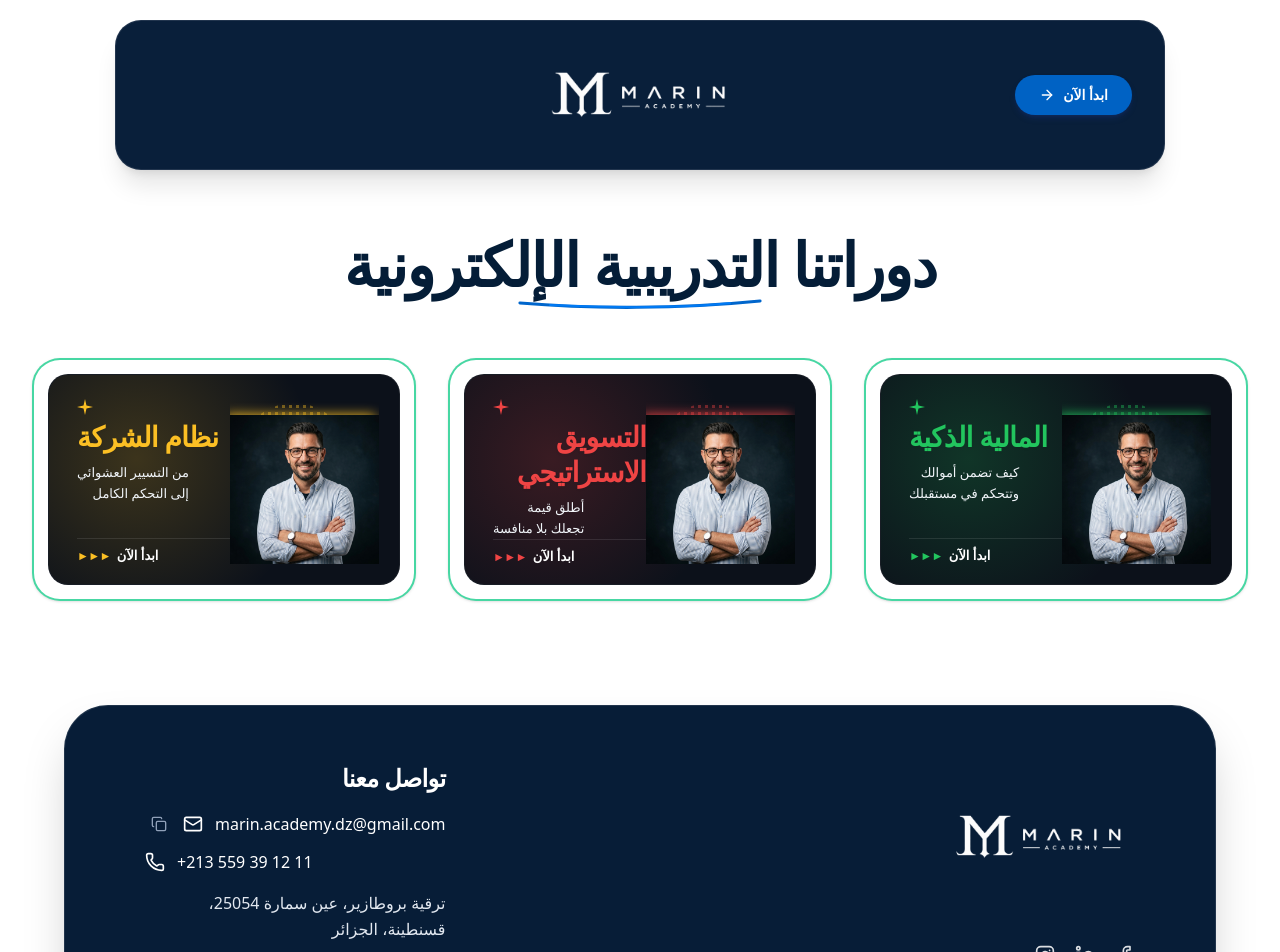
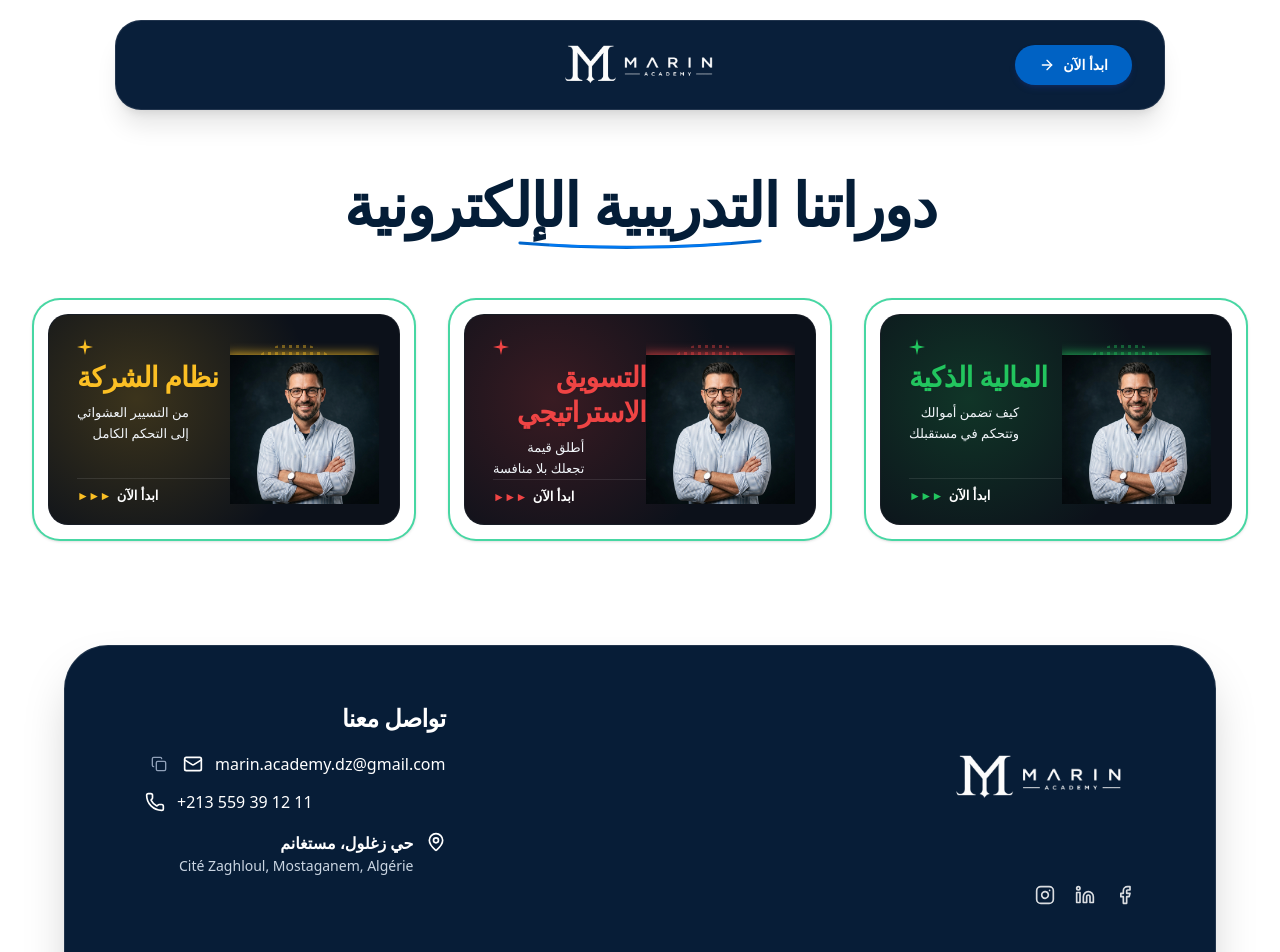
Before and after one commit to abdouzaiti/marin, a React (Vite) app: page / in a window 1280 px wide. Shown: the top 952 px of the page. Built offline with nearby package versions, Linux system fonts and the light colour scheme.

Commit message:
style: update contact details and hero banner UI
- Refactor contact section to use interactive links for email and maps
- Update header banner height and logo size for improved visual balance

```diff
--- a/src/App.tsx
+++ b/src/App.tsx
@@ -1,4 +1,5 @@
 import React, { useState } from "react";
+import { Mail, Phone, MapPin, ExternalLink } from "lucide-react";
 import { YouTubeNavbar } from "./components/YouTubeNavbar";
 import { YouTubeBottomNav } from "./components/YouTubeBottomNav";
 import { YouTubeHomeFeed } from "./components/YouTubeHomeFeed";
@@ -176,19 +177,43 @@ function MainApp() {
                 يسعدنا الرد على جميع استفساراتكم حول برامجنا ودوراتنا التدريبية المتخصصة.
               </p>
 
-              <div className="p-4 rounded-2xl bg-slate-50 border border-slate-200 space-y-3">
-                <div className="flex items-center justify-end gap-3 font-semibold text-slate-900">
-                  <span>contact@marinacademy.pro</span>
-                  <span className="w-8 h-8 rounded-xl bg-blue-50 text-blue-600 flex items-center justify-center shrink-0">✉</span>
-                </div>
-                <div className="flex items-center justify-end gap-3 font-semibold text-slate-900">
-                  <span dir="ltr">+33 1 89 71 24 50 / +213 550 12 34 56</span>
-                  <span className="w-8 h-8 rounded-xl bg-emerald-50 text-emerald-600 flex items-center justify-center shrink-0">📞</span>
-                </div>
-                <div className="flex items-center justify-end gap-3 font-semibold text-slate-900">
-                  <span>الجزائر العاصمة & باريس</span>
-                  <span className="w-8 h-8 rounded-xl bg-amber-50 text-amber-600 flex items-center justify-center shrink-0">📍</span>
-                </div>
+              <div className="p-4 rounded-2xl bg-slate-50 border border-slate-200 space-y-3.5 text-right">
+                <a
+                  href="mailto:marin.academy.dz@gmail.com"
+                  className="flex items-center justify-end gap-3 font-semibold text-slate-900 hover:text-blue-600 transition-colors group cursor-pointer"
+                  dir="ltr"
+                >
+                  <span className="text-sm font-medium">marin.academy.dz@gmail.com</span>
+                  <span className="w-8 h-8 rounded-xl bg-blue-100 text-blue-600 flex items-center justify-center shrink-0 group-hover:scale-105 transition-transform">
+                    <Mail className="w-4 h-4" />
+                  </span>
+                </a>
+
+                <a
+                  href="tel:+213559391211"
+                  className="flex items-center justify-end gap-3 font-semibold text-slate-900 hover:text-emerald-600 transition-colors group cursor-pointer"
+                  dir="ltr"
+                >
+                  <span className="text-sm font-medium">+213 559 39 12 11</span>
+                  <span className="w-8 h-8 rounded-xl bg-emerald-100 text-emerald-600 flex items-center justify-center shrink-0 group-hover:scale-105 transition-transform">
+                    <Phone className="w-4 h-4" />
+                  </span>
+                </a>
+
+                <a
+                  href="https://www.google.com/maps/search/?api=1&query=Cité+Zaghloul+Mostaganem"
+                  target="_blank"
+                  rel="noopener noreferrer"
+                  className="flex items-center justify-end gap-3 font-semibold text-slate-900 hover:text-amber-600 transition-colors group cursor-pointer"
+                >
+                  <div className="flex flex-col text-right">
+                    <span className="text-sm font-bold">حي زغلول، مستغانم</span>
+                    <span className="text-xs text-slate-500 font-normal">Cité Zaghloul, Mostaganem, Algérie</span>
+                  </div>
+                  <span className="w-8 h-8 rounded-xl bg-amber-100 text-amber-600 flex items-center justify-center shrink-0 group-hover:scale-105 transition-transform">
+                    <MapPin className="w-4 h-4" />
+                  </span>
+                </a>
               </div>
 
               <div className="pt-2">
--- a/src/components/LandingFooter.tsx
+++ b/src/components/LandingFooter.tsx
@@ -1,5 +1,5 @@
 import React, { useState } from "react";
-import { Facebook, Linkedin, Instagram, Mail, Phone, Copy, Check } from "lucide-react";
+import { Facebook, Linkedin, Instagram, Mail, Phone, Copy, Check, MapPin } from "lucide-react";
 
 export const LandingFooter: React.FC = () => {
   const [copiedEmail, setCopiedEmail] = useState(false);
@@ -126,11 +126,20 @@ export const LandingFooter: React.FC = () => {
                 <span>+213 559 39 12 11</span>
               </a>
 
-              {/* Address details in Arabic */}
-              <div className="flex flex-col pt-1 text-slate-200 text-sm sm:text-base leading-relaxed text-right">
-                <span>ترقية بروطازير، عين سمارة 25054،</span>
-                <span>قسنطينة، الجزائر</span>
-              </div>
+              {/* Address details */}
+              <a
+                href="https://www.google.com/maps/search/?api=1&query=Cité+Zaghloul+Mostaganem"
+                target="_blank"
+                rel="noopener noreferrer"
+                title="عرض على خرائط Google"
+                className="flex items-start gap-3 text-slate-200 hover:text-sky-300 transition-colors pt-1 cursor-pointer group text-right"
+              >
+                <MapPin className="w-4 h-4 sm:w-5 sm:h-5 text-white shrink-0 mt-0.5 group-hover:text-sky-300 transition-colors" />
+                <div className="flex flex-col text-sm sm:text-base leading-relaxed">
+                  <span className="font-semibold text-white">حي زغلول، مستغانم</span>
+                  <span className="text-xs sm:text-sm text-slate-300">Cité Zaghloul, Mostaganem, Algérie</span>
+                </div>
+              </a>
             </div>
           </div>
 
--- a/src/components/YouTubeNavbar.tsx
+++ b/src/components/YouTubeNavbar.tsx
@@ -51,7 +51,7 @@ export const YouTubeNavbar: React.FC<YouTubeNavbarProps> = ({
       <header className="w-full px-3 sm:px-6 pt-3 sm:pt-5 pb-2 bg-transparent select-none z-40">
         <div
           ref={bannerRef}
-          className="relative w-[1050px] max-w-full h-[150px] mx-auto rounded-[26px] bg-[#091f3a] text-white px-5 sm:px-8 py-3.5 sm:py-4 flex items-center justify-between shadow-xl border border-white/10"
+          className="relative w-[1050px] max-w-full h-[90px] mx-auto rounded-[26px] bg-[#091f3a] text-white px-5 sm:px-8 py-2.5 sm:py-3 flex items-center justify-between shadow-xl border border-white/10"
         >
           {/* Left Side: Action CTA Button */}
           <div className="flex items-center gap-2 sm:gap-3 z-10">
@@ -74,7 +74,7 @@ export const YouTubeNavbar: React.FC<YouTubeNavbarProps> = ({
                 layoutId="marin-academy-jumping-logo"
                 src="/logo.png"
                 alt="MARIN Academy"
-                className="h-[130px] w-[200px] object-contain select-none"
+                className="h-[75px] w-auto max-w-[170px] object-contain select-none"
                 animate={{ rotate: 0, scale: 1 }}
                 whileHover={{ rotate: 360, transition: { duration: 0.65, ease: "easeInOut" } }}
                 transition={{
```
